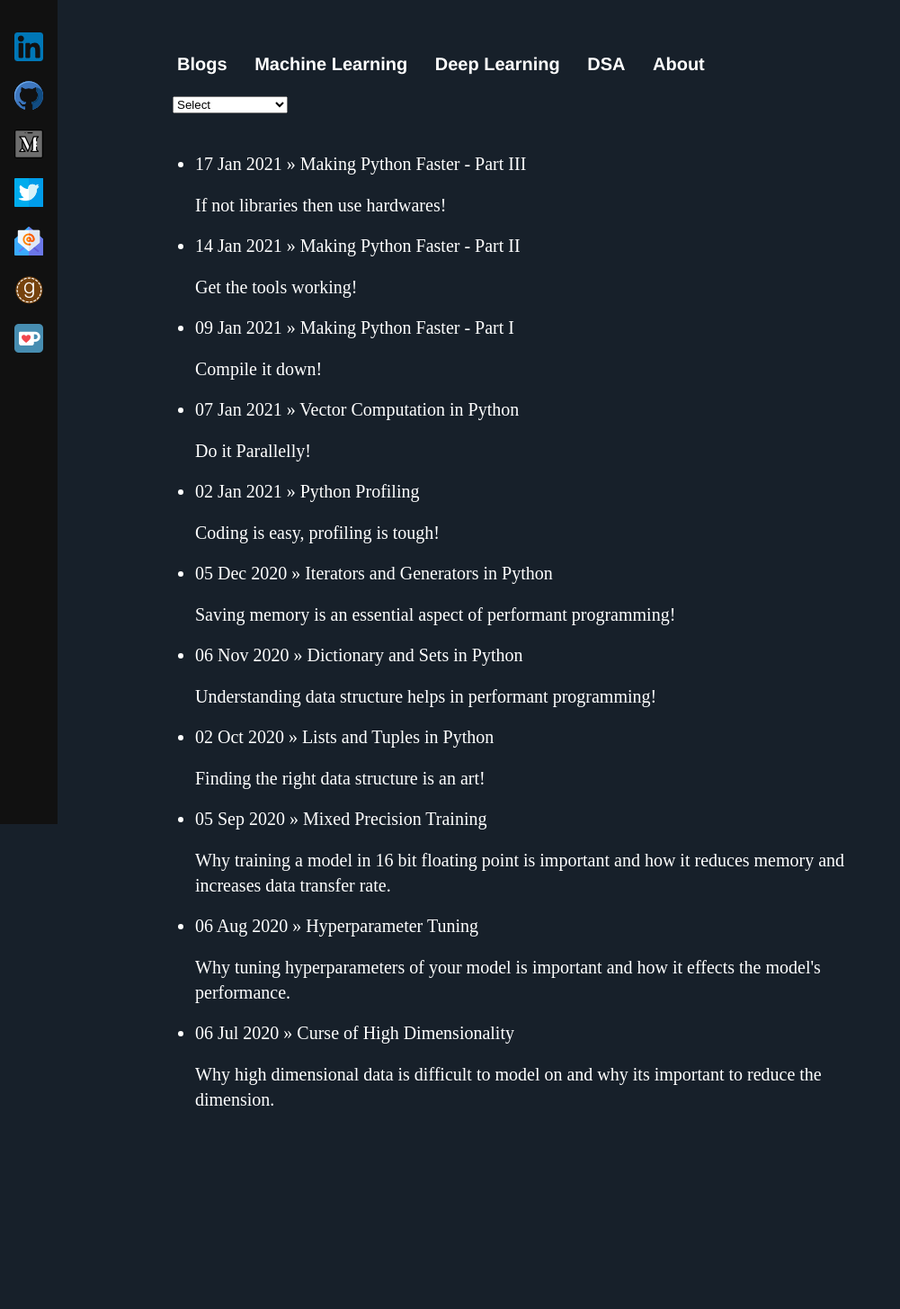
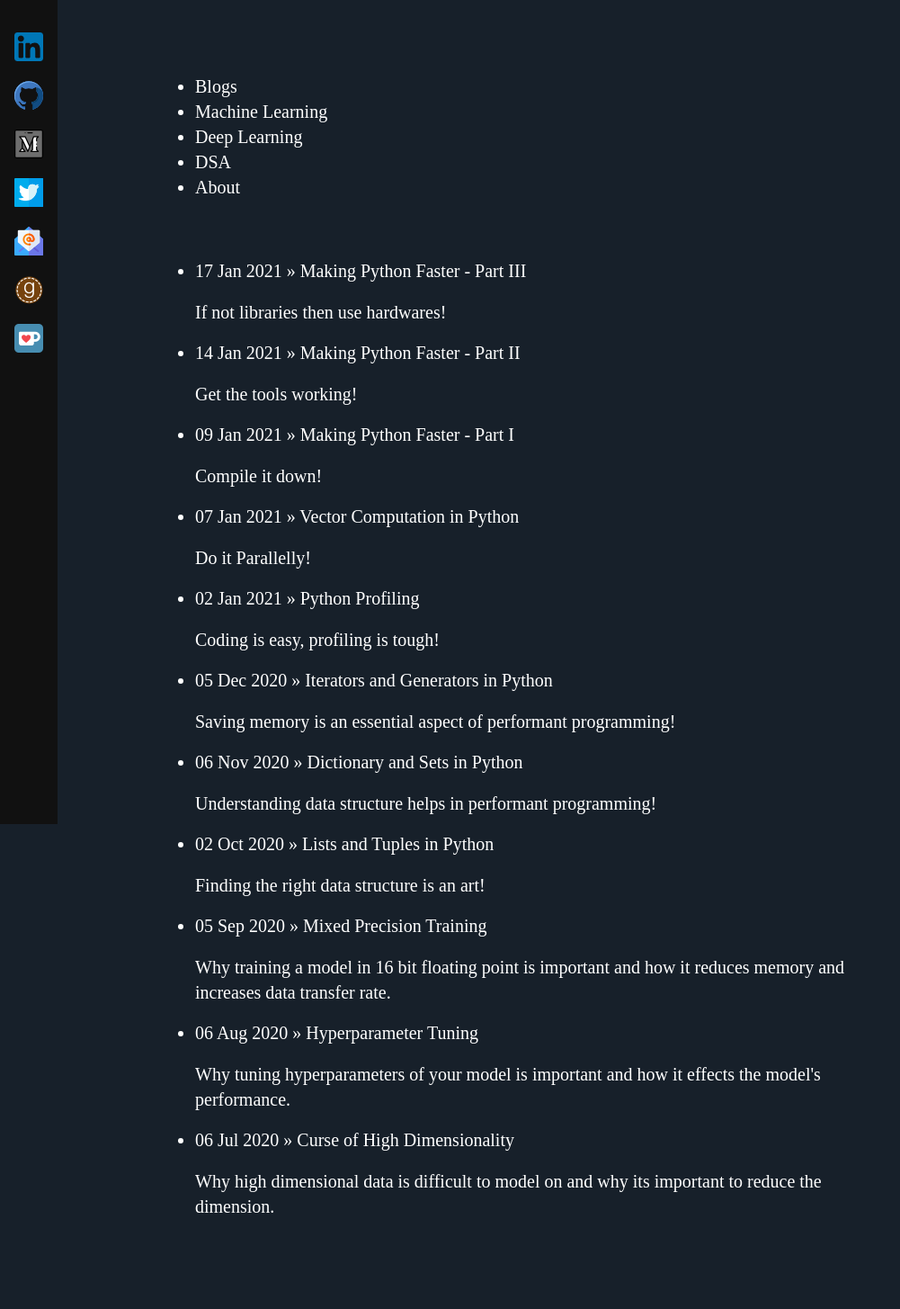
Before and after one commit to Mayurji/mayurji.github.io, a Jekyll site: the page built from index.html, in a window 1280 px wide. Shown: the whole page at 90% size, without its empty margins (0-1001 px from the left). Built offline with Jekyll 4.4.1, drawn with Linux system fonts in a browser that asks for light colours; before the commit the page ends 1336 px from its top, so only the background shows below that.

Commit message:
Update main.css

```diff
--- a/css/main.css
+++ b/css/main.css
@@ -2,21 +2,31 @@
     margin: 60px auto;
     width: 70%;
 }
-nav ul, footer ul {
+/*nav ul, footer ul {
     font-family:'Helvetica', 'Arial', 'Sans-Serif';
     padding: 0px;
     list-style: disc;
     font-weight: bold;
-    /*font-size: 1.1vw;*/
+    font-size: 1.1vw;
     color: white;
 }
 nav ul li, footer ul li {
     display: inline;
     margin-right: 20px;
     list-style: disc;
-    /*font-size: 1.1vw;*/
+    font-size: 1.1vw;
     color: white;
+}*/
+
+nav select {
+  display: none;
 }
+
+@media (max-width: 960px) {
+  nav ul     { display: none; }
+  nav select { display: inline-block; }
+}
+
 
 ol {
   padding: 20px;
```
